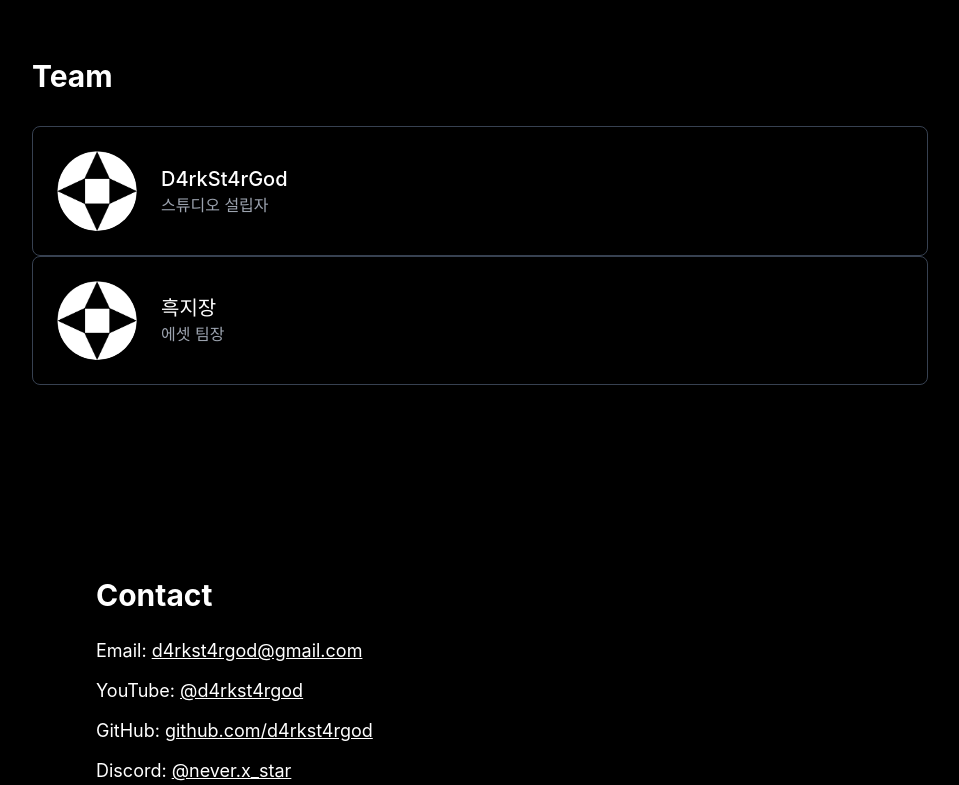
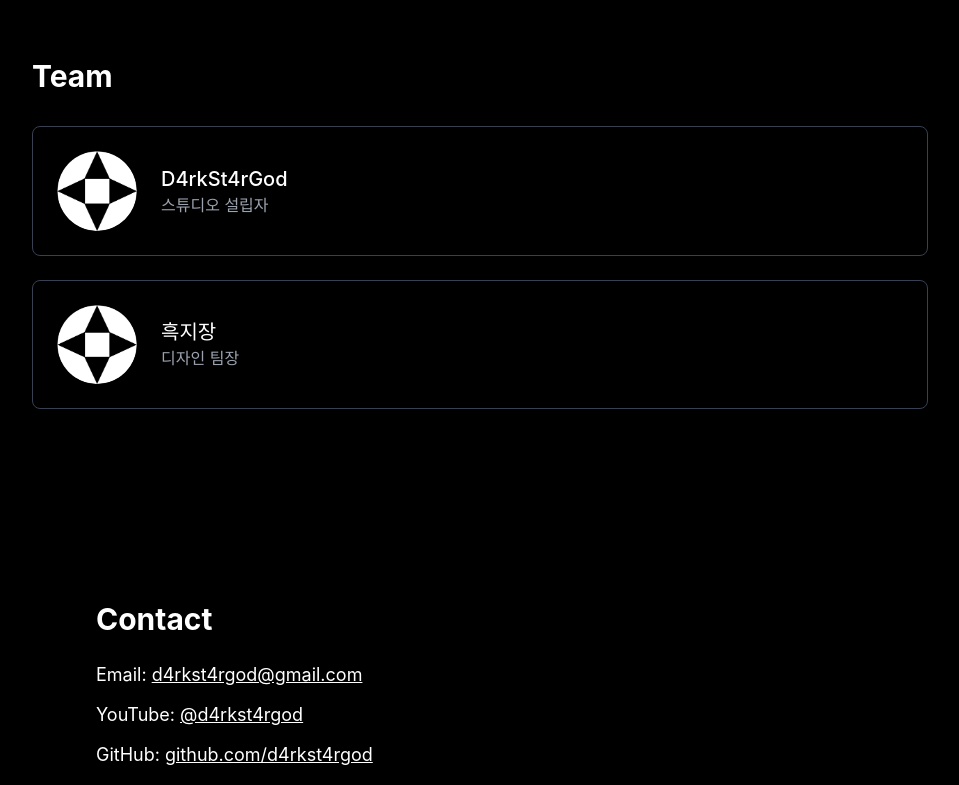
Before and after one commit to d4rkst4rs/d4rkst4rs.github.io, a Next.js app: page / in a window 1280 px wide. Shown: the part 1520-2305 px from the top of the page, without its empty margins (160-1119 px from the left). Built offline with nearby package versions, Linux system fonts and the light colour scheme.

Commit message:
final add

```diff
--- a/pages/index.js
+++ b/pages/index.js
@@ -40,6 +40,31 @@ const cardVariants = {
     }
   }
 }
+
+// 팀 멤버 데이터 - 이렇게 분리해두면 관리가 쉬워요!
+const teamMembers = [
+  {
+    name: "D4rkSt4rGod",
+    role: "스튜디오 설립자",
+    image: "/d4rkst4rs.png",
+    link: "https://naver.me/xTS8njxd",
+    alt: "D4rkSt4rGod - 스튜디오 설립자 및 리드 개발자"
+  },
+  {
+    name: "흑지장",
+    role: "디자인 팀장",
+    image: "/d4rkst4rs.png", // 실제 이미지 경로로 변경해주세요
+    link: "https://playentry.org/profile/6861fa919d7602c5610c5a7c/project?sort=created&term=all&isOpen=all",
+    alt: "흑지장 - 디자인 팀장"
+  },
+  // {
+  //   name: "새로운 팀원", // 실제 이름으로 변경해주세요
+  //   role: "역할", // 실제 역할로 변경해주세요
+  //   image: "/d4rkst4rs.png", // 실제 이미지 경로로 변경해주세요
+  //   link: "#", // 실제 링크로 변경해주세요
+  //   alt: "새로운 팀원 - 역할" // 실제 정보로 변경해주세요
+  // }
+]
 
 export default function Home() {
   return (
@@ -95,10 +120,9 @@ export default function Home() {
           </MotionDiv>
         </section>
 
-        {/* Projects Section - 애니메이션 통일 */}
+        {/* Projects Section */}
         <section id="projects" className="py-24 px-4">
           <div className="max-w-4xl mx-auto">
-            {/* 섹션 제목도 같은 애니메이션 적용 */}
             <MotionDiv
               initial="offscreen"
               whileInView="onscreen"
@@ -108,7 +132,6 @@ export default function Home() {
               <h2 className="text-3xl font-bold mb-8">Projects</h2>
             </MotionDiv>
 
-            {/* 프로젝트 그리드 - 제목과 연계된 애니메이션 */}
             <MotionDiv
               initial="offscreen"
               whileInView="onscreen"
@@ -132,12 +155,10 @@ export default function Home() {
                 </p>
               </div>
             </MotionDiv>
-
-            {/* 프로젝트 추가는 여기에 */}
           </div>
         </section>
 
-        {/* Team Section */}
+        {/* Team Section - 개선된 구조 */}
         <section id="team" className="py-24 px-4">
           <MotionDiv
             initial="offscreen"
@@ -149,46 +170,43 @@ export default function Home() {
               <h2 className="text-3xl font-bold mb-8">Team</h2>
 
               <div className="space-y-6">
+                {teamMembers.map((member, index) => (
                   <MotionDiv
+                    key={member.name}
                     variants={cardVariants}
                     className="flex items-center gap-6 p-6 border border-gray-700 rounded-lg hover:border-gray-500 transition-colors"
                   >
                     <Image
-                    src="/d4rkst4rs.png"
-                    alt="D4rkSt4rGod - 스튜디오 설립자 및 리드 개발자"
+                      src={member.image}
+                      alt={member.alt}
                       width={80}
                       height={80}
                       className="rounded-full"
-                    priority
+                      priority={index === 0} // 첫 번째 멤버만 priority
                     />
                     <div>
-                    <div className="font-medium text-xl"><a href='https://naver.me/xTS8njxd'>D4rkSt4rGod</a></div>
-                    <div className="text-gray-400">스튜디오 설립자</div>
+                      <div className="font-medium text-xl">
+                        <a
+                          href={member.link}
+                          className="hover:text-gray-300 transition-colors"
+                          target="_blank"
+                          rel="noopener noreferrer"
+                        >
+                          {member.name}
+                        </a>
+                      </div>
+                      <div className="text-gray-400">{member.role}</div>
                     </div>
                   </MotionDiv>
+                ))}
               </div>
 
-              <div className="space-y-6">
-                <MotionDiv
-                  variants={cardVariants}
-                  className="flex items-center gap-6 p-6 border border-gray-700 rounded-lg hover:border-gray-500 transition-colors"
-                >
-                  <Image
-                    src="/d4rkst4rs.png"
-                    alt="흑지장 - 에셋 팀장"
-                    width={80}
-                    height={80}
-                    className="rounded-full"
-                    priority
-                  />
-                  <div>
-                    <div className="font-medium text-xl"><a href='https://playentry.org/profile/6861fa919d7602c5610c5a7c/project?sort=created&term=all&isOpen=all'>흑지장</a></div>
-                    <div className="text-gray-400">에셋 팀장</div>
+              {/* 향후 팀원 추가를 위한 주석 */}
+              {/*
+              <div className="mt-8 text-center">
+                <p className="text-gray-500">더 많은 인재를 모집 중입니다!</p>
               </div>
-                </MotionDiv>
-              </div>
-
-              {/* 팀추가는 여기에 */}
+              */}
             </div>
           </MotionDiv>
         </section>
```
Lines whose indentation alone changed are shown as unchanged.
